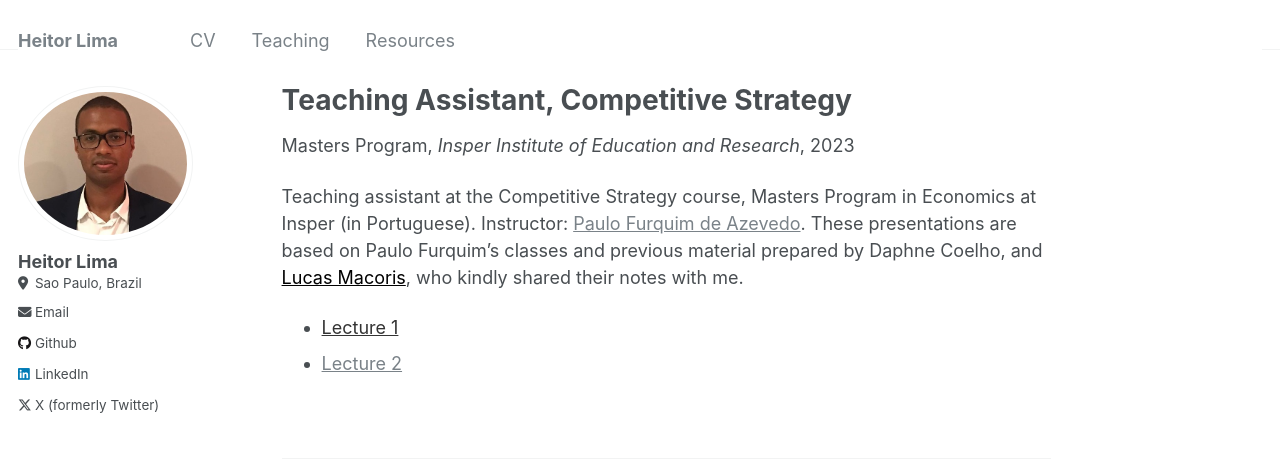
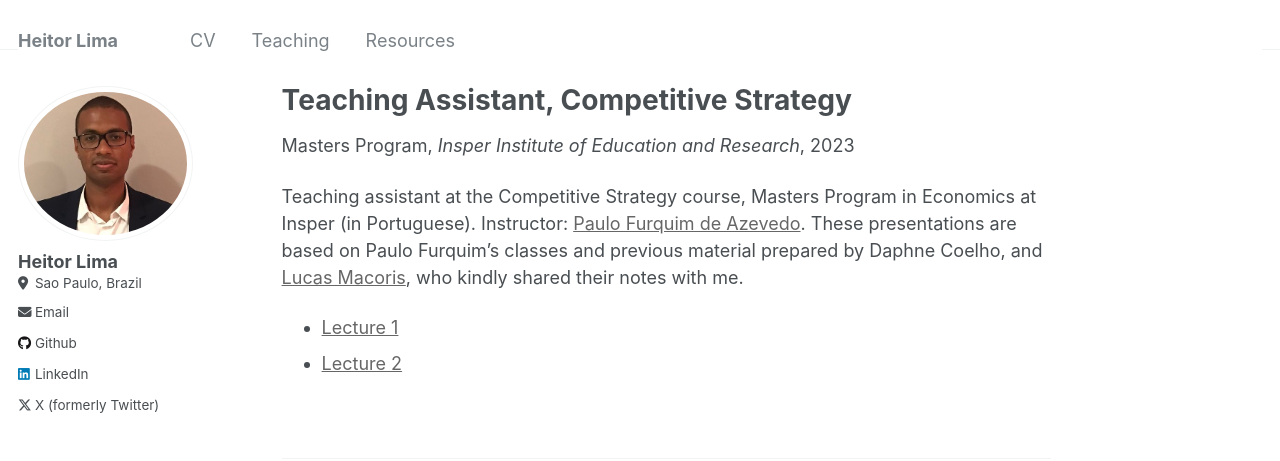
Before and after one commit to heitoraolima/heitoraolima.github.io, a Jekyll site: the page built from _teaching/2023-ta-cs.md, in a window 1280 px wide. Shown: the top 461 px of the page. Built offline with Jekyll 4.4.1, drawn with Linux system fonts in a browser that asks for light colours.

Commit message:
Update 2023-ta-cs.md

```diff
--- a/_teaching/2023-ta-cs.md
+++ b/_teaching/2023-ta-cs.md
@@ -8,7 +8,7 @@
 location: "City, Country"
 ---
 
-Teaching assistant at the Competitive Strategy course, Masters Program in Economics at Insper (in Portuguese). Instructor: <a href="https://sites.google.com/view/paulo-f-azevedo/in%C3%ADcio" style="color:#7a8288">Paulo Furquim de Azevedo</a>. These presentations are based on Paulo Furquim's classes and previous material prepared by Daphne Coelho, and <a href="https://eaesp.fgv.br/pessoa/lucas-s-macoris" style="color:black">Lucas Macoris</a>, who kindly shared their notes with me.
+Teaching assistant at the Competitive Strategy course, Masters Program in Economics at Insper (in Portuguese). Instructor: <a href="https://sites.google.com/view/paulo-f-azevedo/in%C3%ADcio" style="color:black; opacity:0.6">Paulo Furquim de Azevedo</a>. These presentations are based on Paulo Furquim's classes and previous material prepared by Daphne Coelho, and <a href="https://eaesp.fgv.br/pessoa/lucas-s-macoris" style="color:black; opacity:0.60">Lucas Macoris</a>, who kindly shared their notes with me.
 
-- <a href="/files/Monitoria 1 - EC - 2023.pdf" style="color:black; opacity:0.80">Lecture 1</a>
-- <a href="/files/Monitoria 2 - EC - 2023.pdf" style="color:#7a8288">Lecture 2</a>
+- <a href="/files/Monitoria 1 - EC - 2023.pdf" style="color:black; opacity:0.60">Lecture 1</a>
+- <a href="/files/Monitoria 2 - EC - 2023.pdf" style="color:black; opacity:0.60">Lecture 2</a>
```
